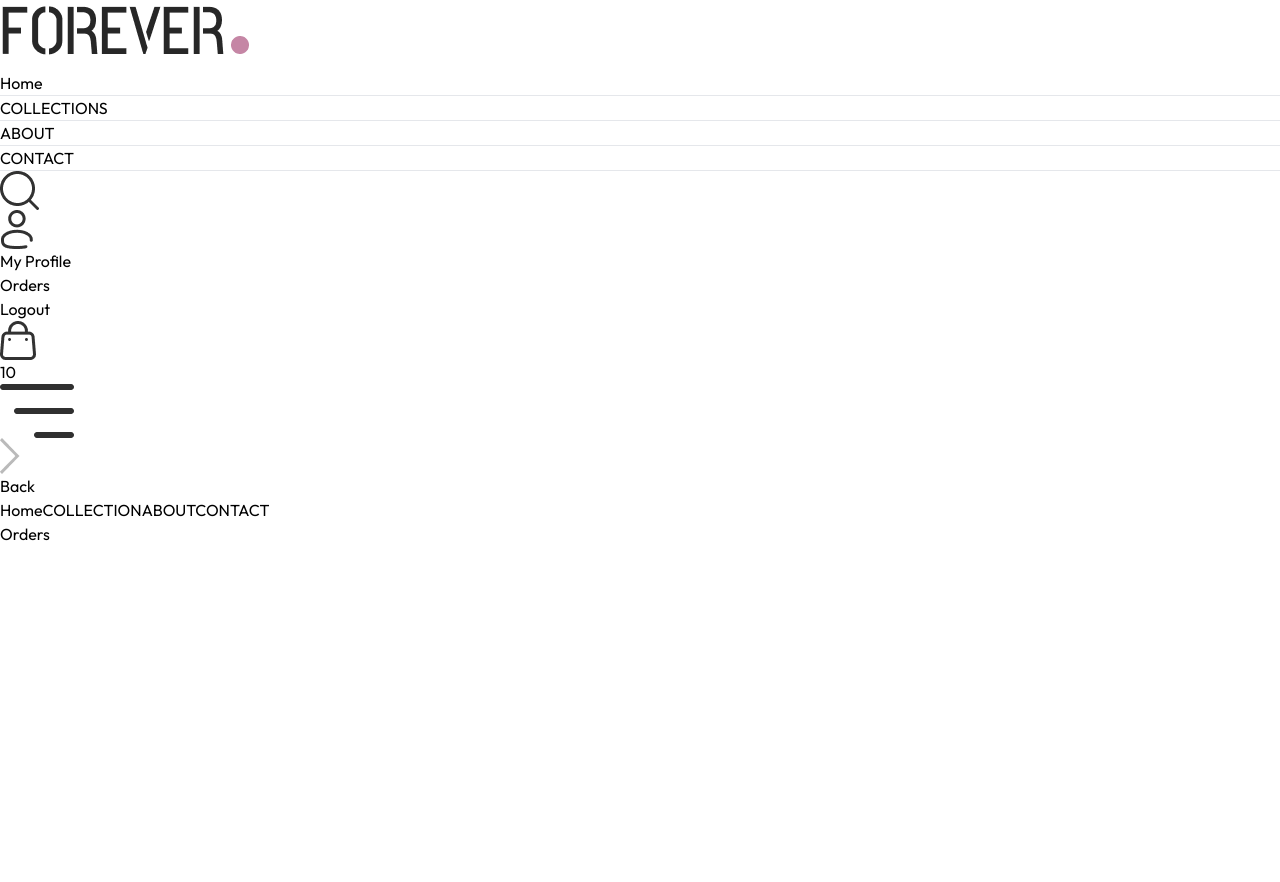
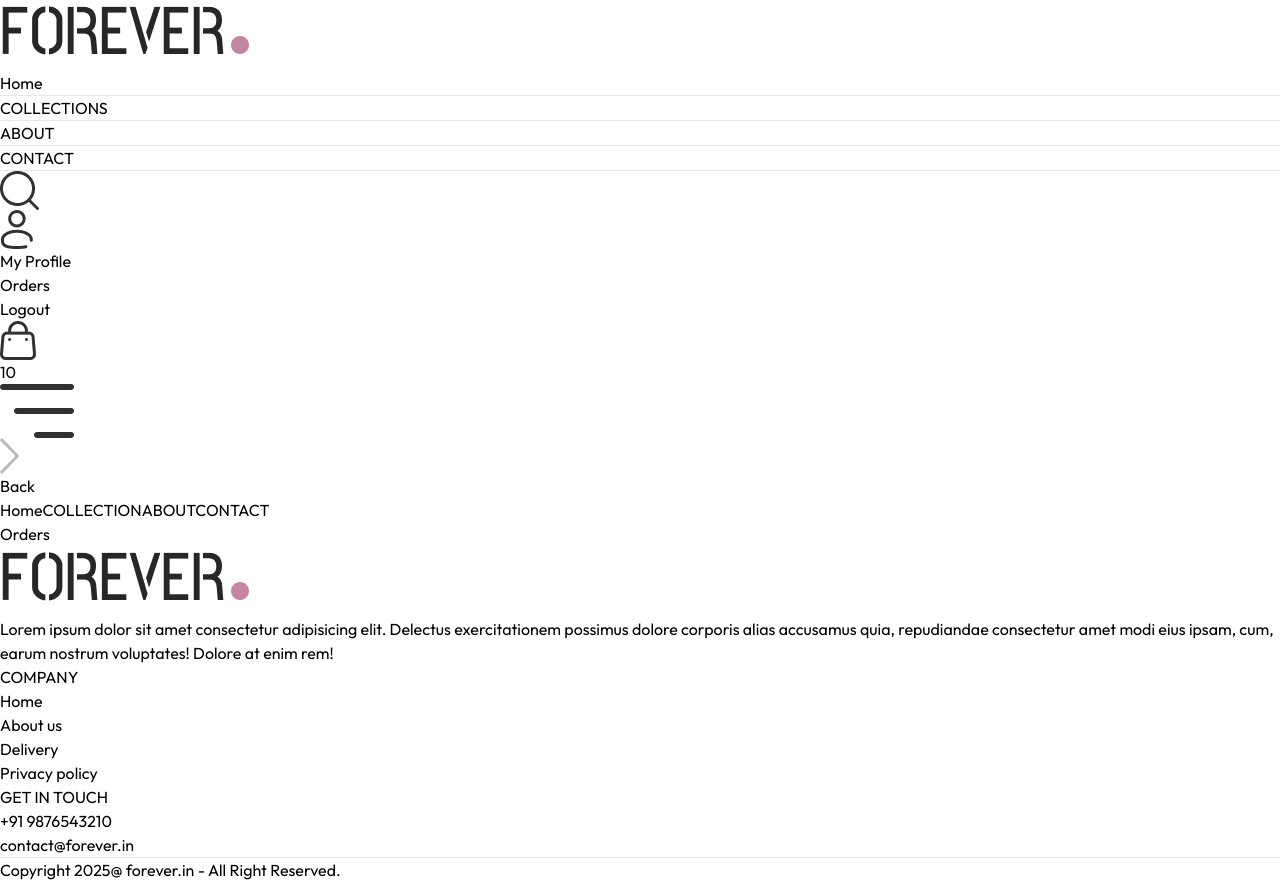
Before and after one commit to iamsahal77/forever-ecommerce, a React (Vite) app in the folder frontend/: page /orders in a window 1280 px wide. Before the commit the page ends 800 px from the top, so only its background shows below. Built offline with nearby package versions, Linux system fonts and the light colour scheme.

Commit message:
feat(home):add privacy policy,subscribe section & footer

```diff
--- a/frontend/src/App.jsx
+++ b/frontend/src/App.jsx
@@ -10,6 +10,7 @@ import Product from './pages/Product'
 import PlaceOrder from './pages/PlaceOrder'
 import Orders from './pages/Orders'
 import Navbar from './components/Navbar'
+import Footer from './components/Footer'
 
 const App = () => {
   return (
@@ -26,6 +27,7 @@ const App = () => {
         <Route path='/place-order' element={<PlaceOrder/>} />
         <Route path='/orders' element={<Orders/>} />
       </Routes>
+      <Footer/>
     </div>
   )
 }
--- /dev/null
+++ b/frontend/src/components/Footer.jsx
@@ -0,0 +1,42 @@
+import React from "react";
+import { assets } from "../assets/assets";
+
+const Footer = () => {
+  return (
+    <div>
+      <div className="flex flex-col sm:grid grid-cols-[3fr_1fr_1fr] gap-14 my-10 mt-40 text-sm">
+        <div>
+          <img src={assets.logo} alt="" className="mb-5 w-32" />
+          <p className="w-full md:w-2/3 text-gray-600">
+            Lorem ipsum dolor sit amet consectetur adipisicing elit. Delectus
+            exercitationem possimus dolore corporis alias accusamus quia,
+            repudiandae consectetur amet modi eius ipsam, cum, earum nostrum
+            voluptates! Dolore at enim rem!
+          </p>
+        </div>
+        <div>
+          <p className="text-xl font-medium mb-5">COMPANY</p>
+          <ul className="flex flex-col gap-1 text-gray-600">
+            <li>Home</li>
+            <li>About us</li>
+            <li>Delivery</li>
+            <li>Privacy policy</li>
+          </ul>
+        </div>
+        <div>
+          <p className="text-xl font-medium mb-5">GET IN TOUCH</p>
+          <ul className="flex flex-col gap-1 text-gray-600">
+            <li>+91 9876543210 </li>
+            <li>contact@forever.in</li>
+          </ul>
+        </div>
+      </div>
+      <div>
+        <hr />
+        <p className="py-5 text-sm text-center">Copyright 2025@ forever.in - All Right Reserved.</p>
+      </div>
+    </div>
+  );
+};
+
+export default Footer;
--- /dev/null
+++ b/frontend/src/components/NewsLetterBox.jsx
@@ -0,0 +1,20 @@
+import React from 'react'
+
+const NewsLetterBox = () => {
+
+    const onSumbitHandler = (event) => {
+        event.preventDefault();
+    }
+  return (
+    <div className='text-center'>
+        <p className='text-2xl font-medium text-gray-800'>Subscribe now & get 20% off</p>
+        <p className='text-gray-400 mt-3'>Lorem ipsum dolor sit amet, consectetur adipisicing elit. Voluptate eligendi, porro corporis quia, id odit dolore sed optio perspiciatis adipisci voluptatum! Tenetur dolore, fugiat voluptates enim labore hic ipsum totam.</p>
+        <form onSubmit={onSumbitHandler} className='2-full sm:w-1/2 flex items-center gap-3 mx-auto my-6 border pl-3'>
+            <input className='w-full sm:flex-1 outline-none' type="email" placeholder='Enter your email' required />
+            <button type='submit' className='bg-black text-white text-xs px-10 py-4'>SUBSCRIBE</button>
+        </form>
+    </div>
+  )
+}
+
+export default NewsLetterBox
--- /dev/null
+++ b/frontend/src/components/OurPolicy.jsx
@@ -0,0 +1,26 @@
+import React from 'react'
+import { assets } from '../assets/assets'
+
+const OurPolicy = () => {
+  return (
+    <div className='flex flex-col sm:flex-row justify-around gap-12 sm:gap-2 text-center py-20 text-xs sm:text-sm md:text-base text-gray-700'>
+        <div>
+            <img src={assets.exchange_icon} className='w-12 m-auto mb-5' alt="" />
+            <p className='font-semibold'>Easy Exchange Policy</p>
+            <p className='text-gray-400'>We offer hassle free exchange policy</p>
+        </div>
+        <div>
+            <img src={assets.quality_icon} className='w-12 m-auto mb-5' alt="" />
+            <p className='font-semibold'>7 Days Return Policy</p>
+            <p className='text-gray-400'>We provide 7 days free return policy</p>
+        </div>
+        <div>
+            <img src={assets.support_img} className='w-12 m-auto mb-5' alt="" />
+            <p className='font-semibold'>Best Customer Support</p>
+            <p className='text-gray-400'>We provide 24/7 customer support</p>
+        </div>
+    </div>
+  )
+}
+
+export default OurPolicy
--- a/frontend/src/pages/Home.jsx
+++ b/frontend/src/pages/Home.jsx
@@ -2,6 +2,8 @@ import React from 'react'
 import Hero from '../components/Hero'
 import LatestCollection from '../components/LatestCollection'
 import BestSeller from '../components/BestSeller'
+import OurPolicy from '../components/OurPolicy'
+import NewsLetterBox from '../components/NewsLetterBox'
 
 const Home = () => {
   return (
@@ -9,6 +11,8 @@ const Home = () => {
       <Hero/>
       <LatestCollection/>
       <BestSeller/>
+      <OurPolicy/>
+      <NewsLetterBox/>
     </div>
   )
 }
```
